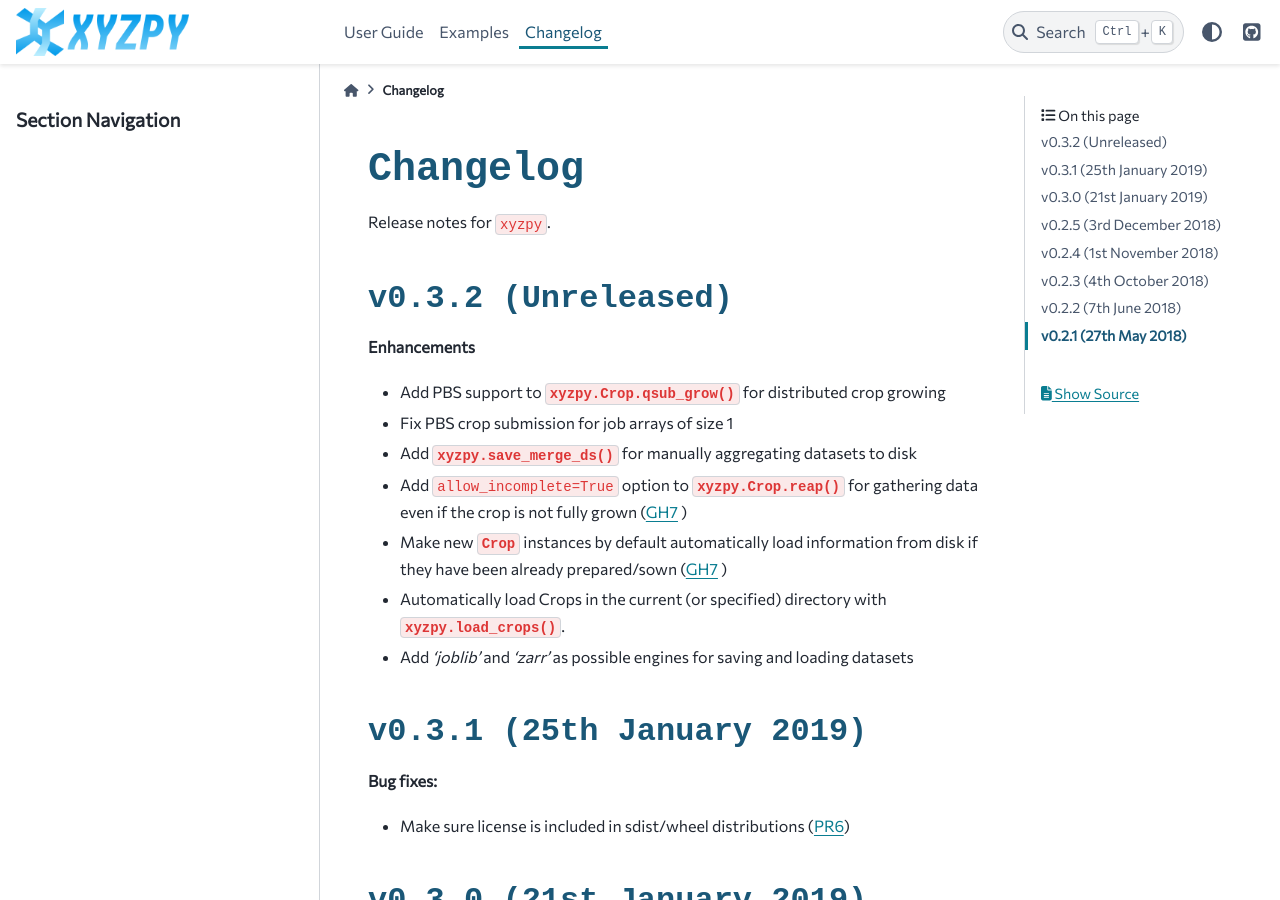
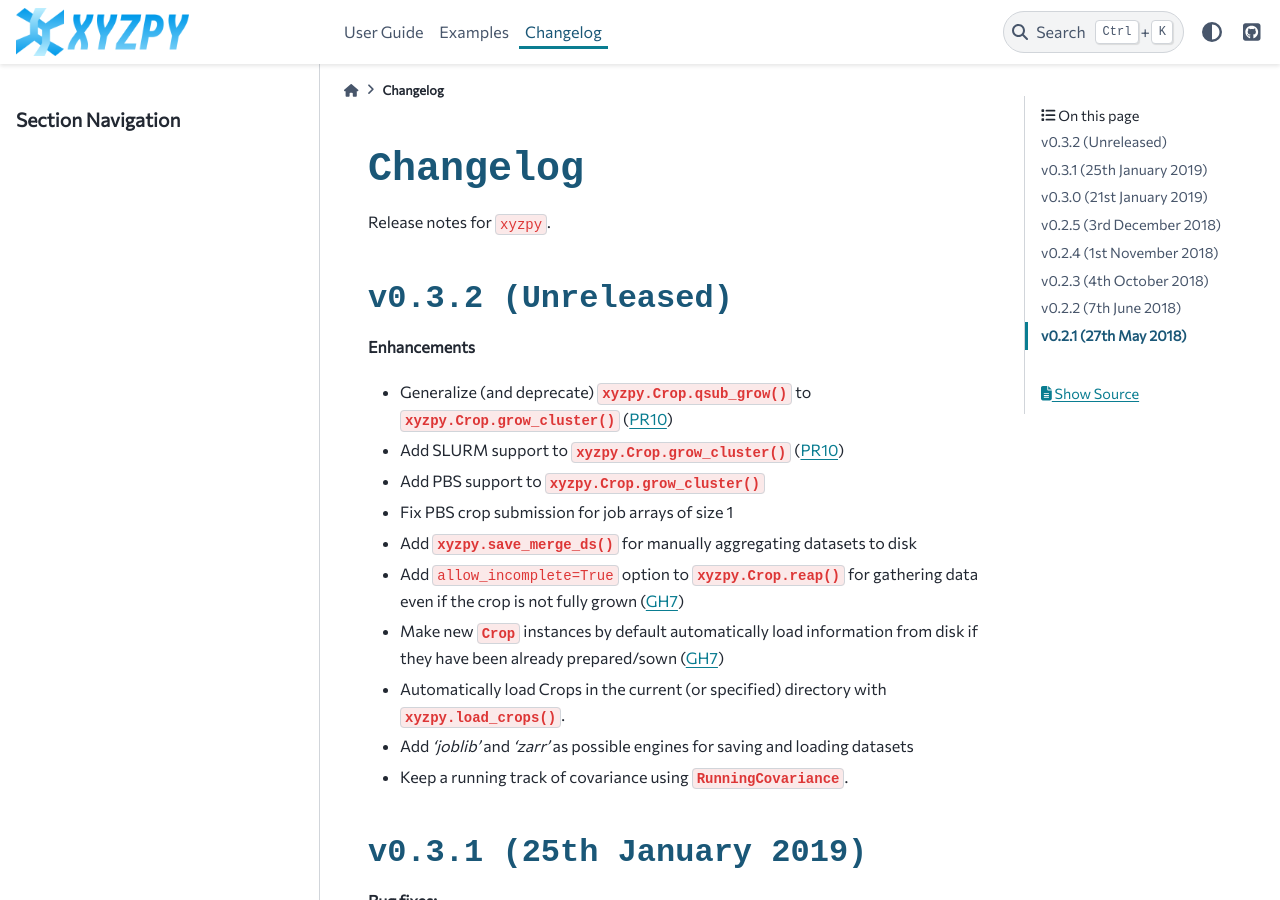
Before and after one commit to jcmgray/xyzpy, a Sphinx documentation site: the page built from docs/changelog.rst, in a window 1280 px wide and 900 px high. Built offline with Sphinx 7.4.7 and the PyData theme 0.15.4, drawn with Linux system fonts in a browser that asks for light colours; some web fonts are replaced; pages that are not in the unit, such as notebooks, are missing from menus.

Commit message:
update docs including fixed cross referencing

```diff
--- a/docs/changelog.rst
+++ b/docs/changelog.rst
@@ -11,13 +11,16 @@ v0.3.2 (Unreleased)
 
 **Enhancements**
 
-- Add PBS support to :meth:`xyzpy.Crop.qsub_grow` for distributed crop growing
+- Generalize (and deprecate) :meth:`xyzpy.Crop.qsub_grow` to :meth:`xyzpy.Crop.grow_cluster` (:pull:`10`)
+- Add SLURM support to :meth:`xyzpy.Crop.grow_cluster` (:pull:`10`)
+- Add PBS support to :meth:`xyzpy.Crop.grow_cluster`
 - Fix PBS crop submission for job arrays of size 1
 - Add :func:`xyzpy.save_merge_ds` for manually aggregating datasets to disk
-- Add ``allow_incomplete=True`` option to :meth:`xyzpy.Crop.reap` for gathering data even if the crop is not fully grown (:issue:`7` )
-- Make new :class:`~xyzpy.Crop` instances by default automatically load information from disk if they have been already prepared/sown (:issue:`7` )
+- Add ``allow_incomplete=True`` option to :meth:`xyzpy.Crop.reap` for gathering data even if the crop is not fully grown (:issue:`7`)
+- Make new :class:`~xyzpy.Crop` instances by default automatically load information from disk if they have been already prepared/sown (:issue:`7`)
 - Automatically load Crops in the current (or specified) directory with :func:`xyzpy.load_crops`.
 - Add `'joblib'` and `'zarr'` as possible engines for saving and loading datasets
+- Keep a running track of covariance using :class:`~xyzpy.utils.RunningCovariance`.
 
 
 .. _whats-new.0.3.1:
--- a/docs/conf.py
+++ b/docs/conf.py
@@ -60,7 +60,7 @@ napoleon_use_admonition_for_notes = True
 napoleon_include_init_with_doc = False
 
 autosummary_generate = True
-autodoc_default_flags = ['members']
+autodoc_default_options = {"members": None}
 
 # Add any paths that contain templates here, relative to this directory.
 templates_path = ['_templates']
--- a/docs/gen_parallel.rst
+++ b/docs/gen_parallel.rst
@@ -35,7 +35,7 @@ Running combos using the disk as a persistence mechanism requires one more objec
 
     * In another different process, navigate to the same directory and run for example ``python -c "import xyzpy; c = xyzpy.Crop(name=...); xyzpy.grow(i, crop=c)"`` to grow the ith batch of crop with specified name. See :func:`~xyzpy.grow` for other options. This could manually be put in a script to run on a batch system.
 
-    * Use :meth:`xyzpy.Crop.qsub_grow` - experimental! This automatically generates and submits a script using qsub. See its options and :func:`xyzpy.Crop.gen_qsub_script` for the template script.
+    * Use :meth:`xyzpy.Crop.grow_cluster` - experimental! This automatically generates and submits a script using SGE, PBS or SLURM. See its options and :func:`xyzpy.Crop.gen_cluster_script` for the template scripts.
 
     * Use :meth:`xyzpy.Crop.grow` or :meth:`xyzpy.Crop.grow_missing` to complete some or all of the batches locally. This can be useful to a) finish up a few missing/errored runs b) run all the combos with persistent progress, so that one can restart the runs at a completely different time/ with updated functions etc.
 
```
Also changed, not shown: docs/api.rst (+11 -0 lines).
